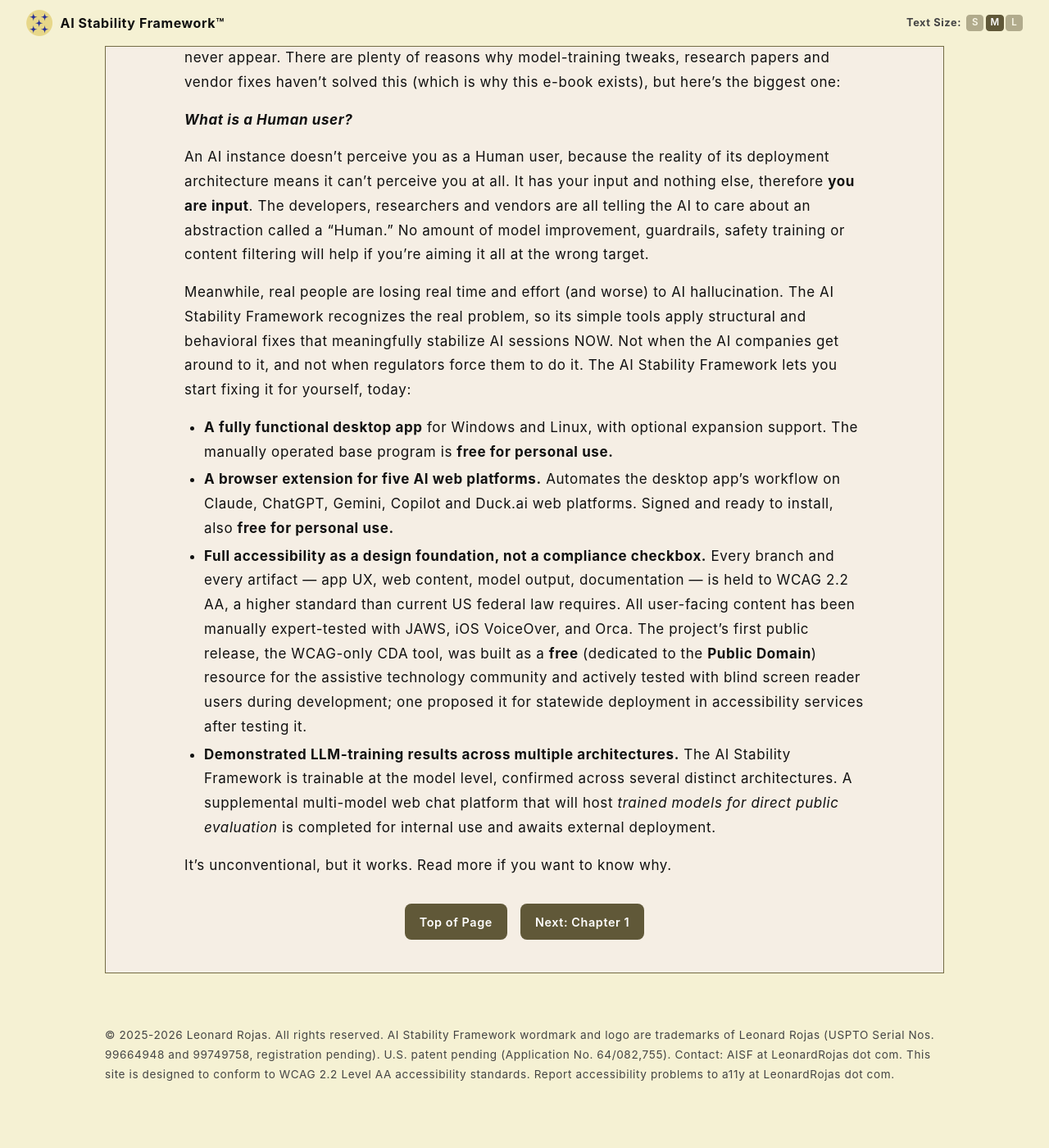
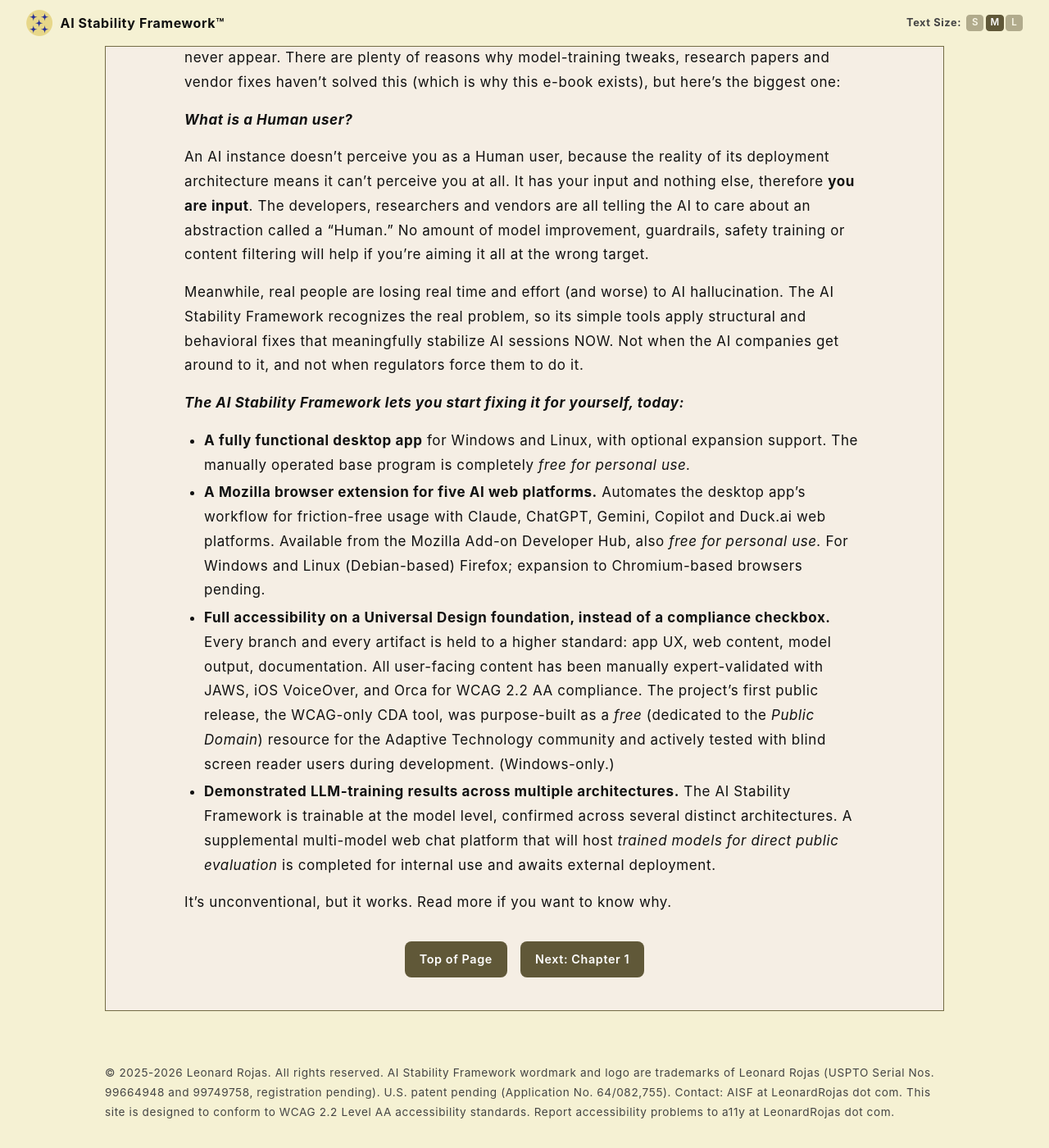
Before and after one commit to rojaslen/AISF-WEB, a Jekyll site: the page built from index.md, in a window 1280 px wide and 1400 px high, scrolled down 1255 px. Shown: the whole window at 82% size. Built offline with Jekyll 4.4.1, drawn with Linux system fonts in a browser that asks for light colours; some web fonts are replaced; before the commit the page ends 2610 px from its top, so only the background shows below that.

Commit message:
Update index.md

```diff
--- a/index.md
+++ b/index.md
@@ -47,11 +47,13 @@
 
 An AI instance doesn't perceive you as a Human user, because the reality of its deployment architecture means it can't perceive you at all. It has your input and nothing else, therefore **you are input**. The developers, researchers and vendors are all telling the AI to care about an abstraction called a "Human." No amount of model improvement, guardrails, safety training or content filtering will help if you're aiming it all at the wrong target.
 
-Meanwhile, real people are losing real time and effort (and worse) to AI hallucination. The AI Stability Framework recognizes the real problem, so its simple tools apply structural and behavioral fixes that meaningfully stabilize AI sessions NOW. Not when the AI companies get around to it, and not when regulators force them to do it. The AI Stability Framework lets you start fixing it for yourself, today:
+Meanwhile, real people are losing real time and effort (and worse) to AI hallucination. The AI Stability Framework recognizes the real problem, so its simple tools apply structural and behavioral fixes that meaningfully stabilize AI sessions NOW. Not when the AI companies get around to it, and not when regulators force them to do it.
 
-- **A fully functional desktop app** for Windows and Linux, with optional expansion support. The manually operated base program is **free for personal use.**
-- **A browser extension for five AI web platforms.** Automates the desktop app's workflow on Claude, ChatGPT, Gemini, Copilot and Duck.ai web platforms. Signed and ready to install, also **free for personal use.**
-- **Full accessibility as a design foundation, not a compliance checkbox.** Every branch and every artifact — app UX, web content, model output, documentation — is held to WCAG 2.2 AA, a higher standard than current US federal law requires. All user-facing content has been manually expert-tested with JAWS, iOS VoiceOver, and Orca. The project's first public release, the WCAG-only CDA tool, was built as a **free** (dedicated to the **Public Domain**) resource for the assistive technology community and actively tested with blind screen reader users during development; one proposed it for statewide deployment in accessibility services after testing it.
+***The AI Stability Framework lets you start fixing it for yourself, today:***
+
+- **A fully functional desktop app** for Windows and Linux, with optional expansion support. The manually operated base program is completely *free for personal use.*
+- **A Mozilla browser extension for five AI web platforms.** Automates the desktop app's workflow for friction-free usage with Claude, ChatGPT, Gemini, Copilot and Duck.ai web platforms. Available from the Mozilla Add-on Developer Hub, also *free for personal use.* For Windows and Linux (Debian-based) Firefox; expansion to Chromium-based browsers pending.
+- **Full accessibility on a Universal Design foundation, instead of a compliance checkbox.** Every branch and every artifact is held to a higher standard: app UX, web content, model output, documentation. All user-facing content has been manually expert-validated with JAWS, iOS VoiceOver, and Orca for WCAG 2.2 AA compliance. The project's first public release, the WCAG-only CDA tool, was purpose-built as a *free* (dedicated to the *Public Domain*) resource for the Adaptive Technology community and actively tested with blind screen reader users during development. (Windows-only.)
 - **Demonstrated LLM-training results across multiple architectures.** The AI Stability Framework is trainable at the model level, confirmed across several distinct architectures. A supplemental multi-model web chat platform that will host *trained models for direct public evaluation* is completed for internal use and awaits external deployment.
 
 It's unconventional, but it works. Read more if you want to know why.
```
